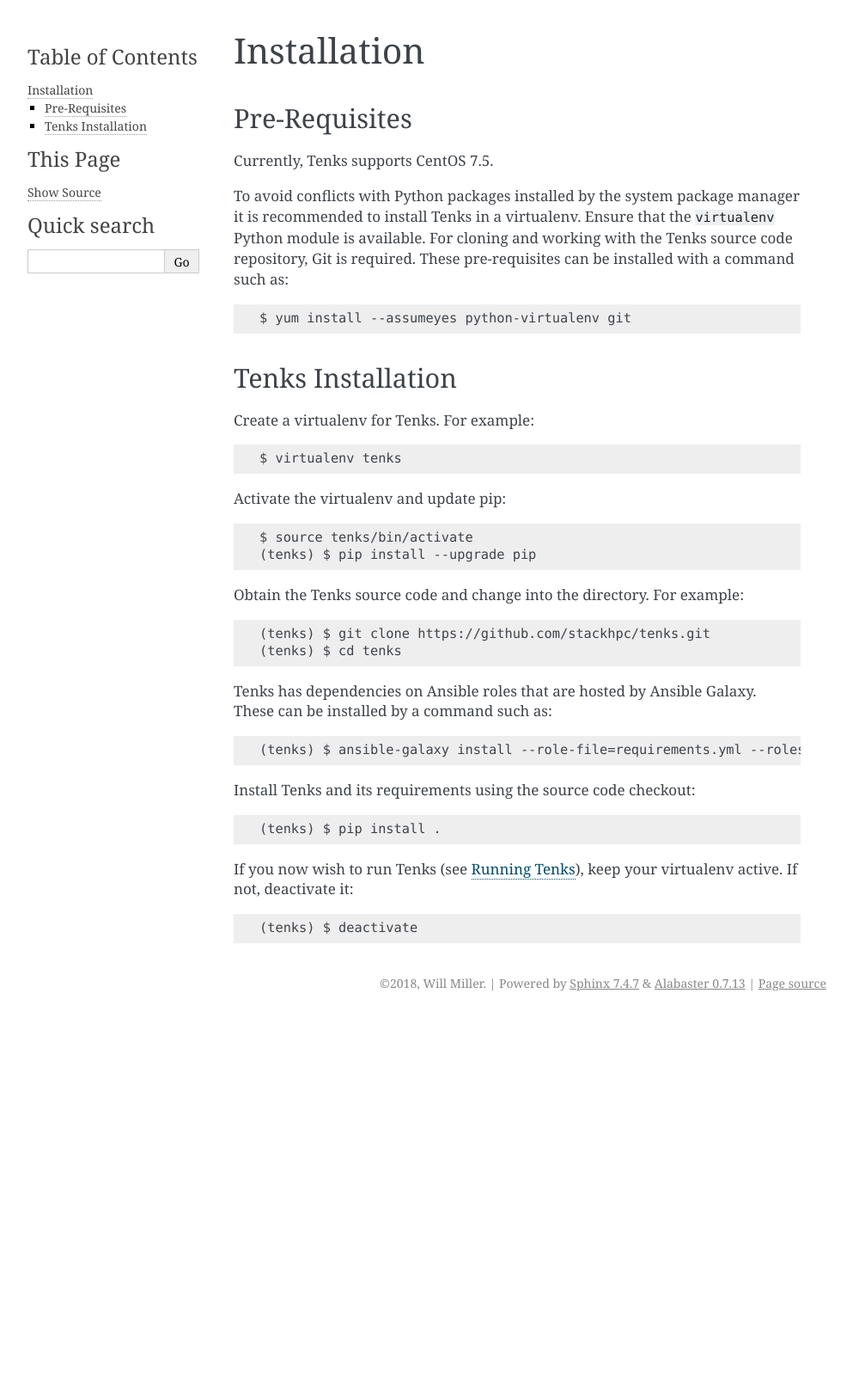
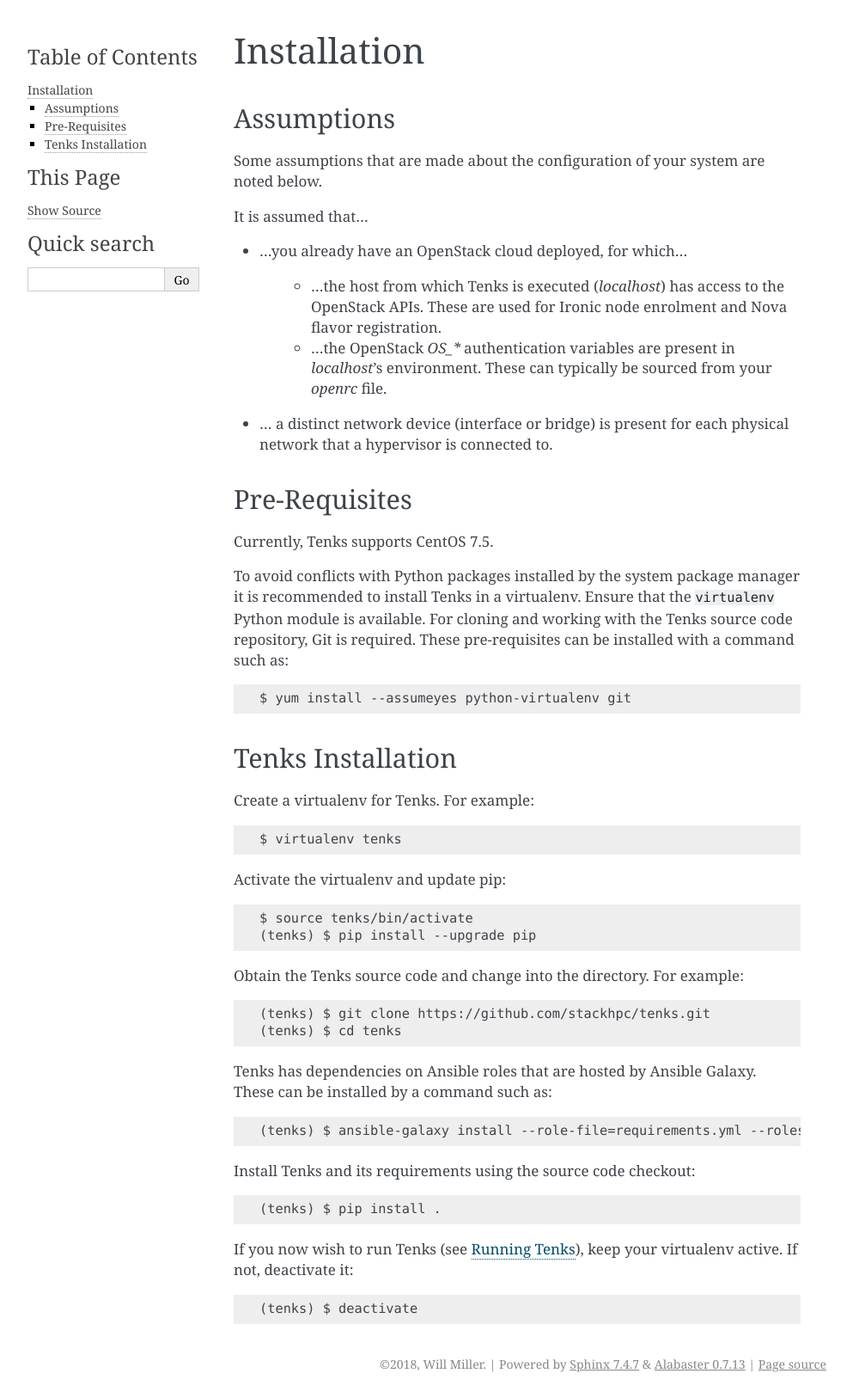
Before and after one commit to openstack/tenks, a Sphinx documentation site: the page built from doc/source/install.rst, in a window 1280 px wide. Shown: the whole page at 86% size, without its empty margins (148-1141 px from the left). Built offline with Sphinx 7.4.7, drawn with Linux system fonts in a browser that asks for light colours; before the commit the page ends 1183 px from its top, so only the background shows below that.

Commit message:
Add assumptions to install

```diff
--- a/doc/source/install.rst
+++ b/doc/source/install.rst
@@ -2,6 +2,29 @@
 
 Installation
 ============
+
+.. _assumptions:
+
+Assumptions
+-----------
+
+Some assumptions that are made about the configuration of your system are noted
+below.
+
+It is assumed that...
+
+* ...you already have an OpenStack cloud deployed, for which...
+
+    * ...the host from which Tenks is executed (*localhost*) has access to the
+      OpenStack APIs. These are used for Ironic node enrolment and Nova flavor
+      registration.
+
+    * ...the OpenStack *OS_\** authentication variables are present in
+      *localhost*'s environment. These can typically be sourced from your
+      *openrc* file.
+
+* ... a distinct network device (interface or bridge) is present for each
+  physical network that a hypervisor is connected to.
 
 Pre-Requisites
 --------------
```
